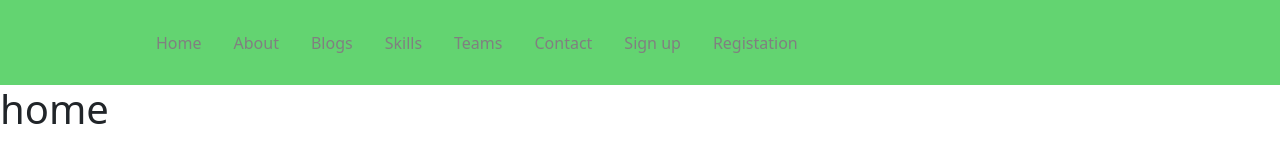
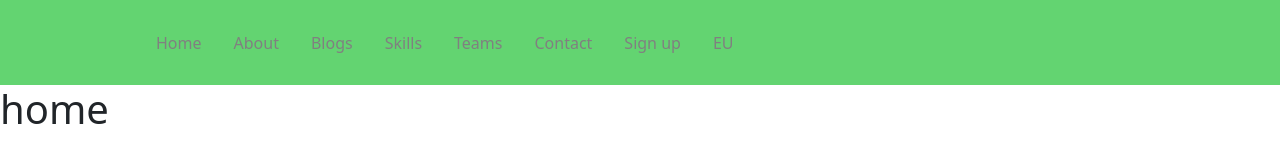
Before and after one commit to builtindoon/builtindoonproj, a React (Create React App) app: page / in a window 1280 px wide. Shown: the top 160 px of the page. Built offline with nearby package versions, Linux system fonts and the light colour scheme.

Commit message:
added eu registration page and link to index

```diff
--- a/src/components/Navbar/index.js
+++ b/src/components/Navbar/index.js
@@ -28,8 +28,8 @@ const Navbar = () => {
           <NavLink to="/signup" activeStyle>
             Sign up
             </NavLink>
-            <NavLink to="/register" activeStyle>
-            Registation
+            <NavLink to="/euregistration" activeStyle>
+            EU
             </NavLink>
          </NavMenu>
       </Nav>
```
Also changed, not shown: src/views/eu_registration.js (added).
